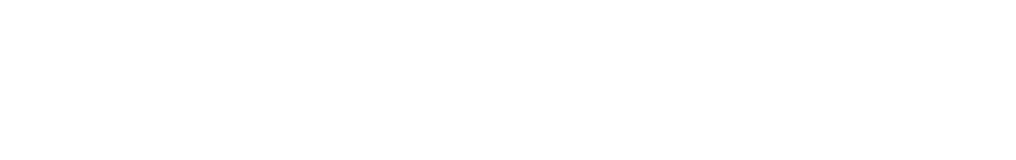
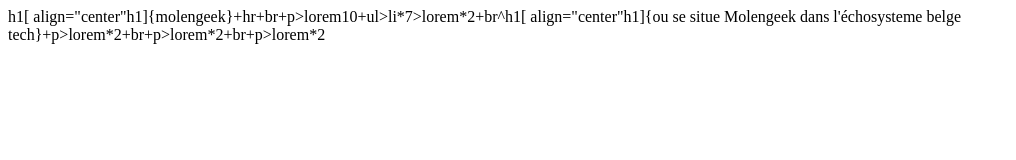
Before and after one commit to wayline89/pagemolen, a plain HTML site: page index.html in a window 1280 px wide. Shown: the whole page, without its empty margins (0-1016 px from the left). Drawn offline with Linux system fonts and the light colour scheme.

Commit message:
phrase complète txt image

```diff
--- a/index.html
+++ b/index.html
@@ -14,6 +14,11 @@
 
 
 
+ h1[ align="center"h1]{molengeek}+hr+br+p>lorem10+ul>li*7>lorem*2+br^h1[ align="center"h1]{ou se situe Molengeek dans l'échosysteme belge tech}+p>lorem*2+br+p>lorem*2+br+p>lorem*2
+
+
+
+
 
 
 
```
Also changed, not shown: public/img/decoupe.png (added), public/img/molenpage.png (added).
